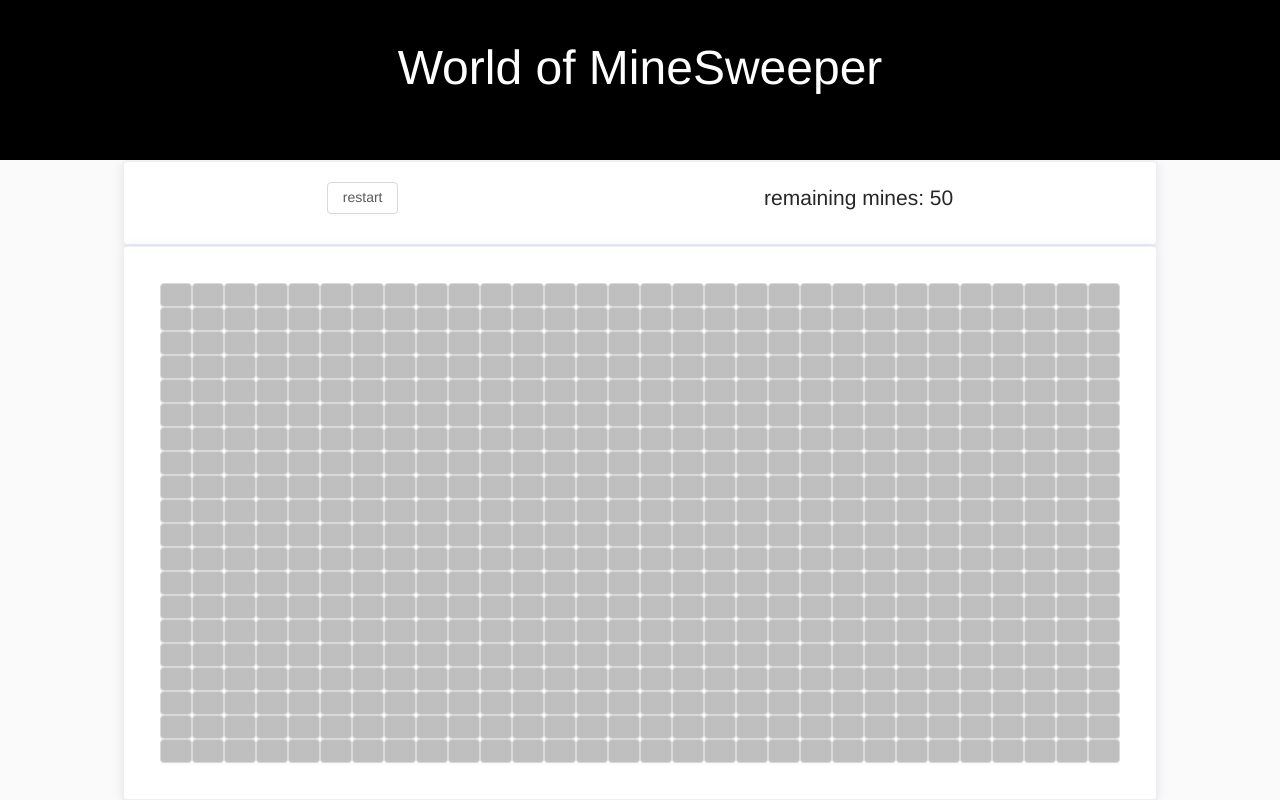
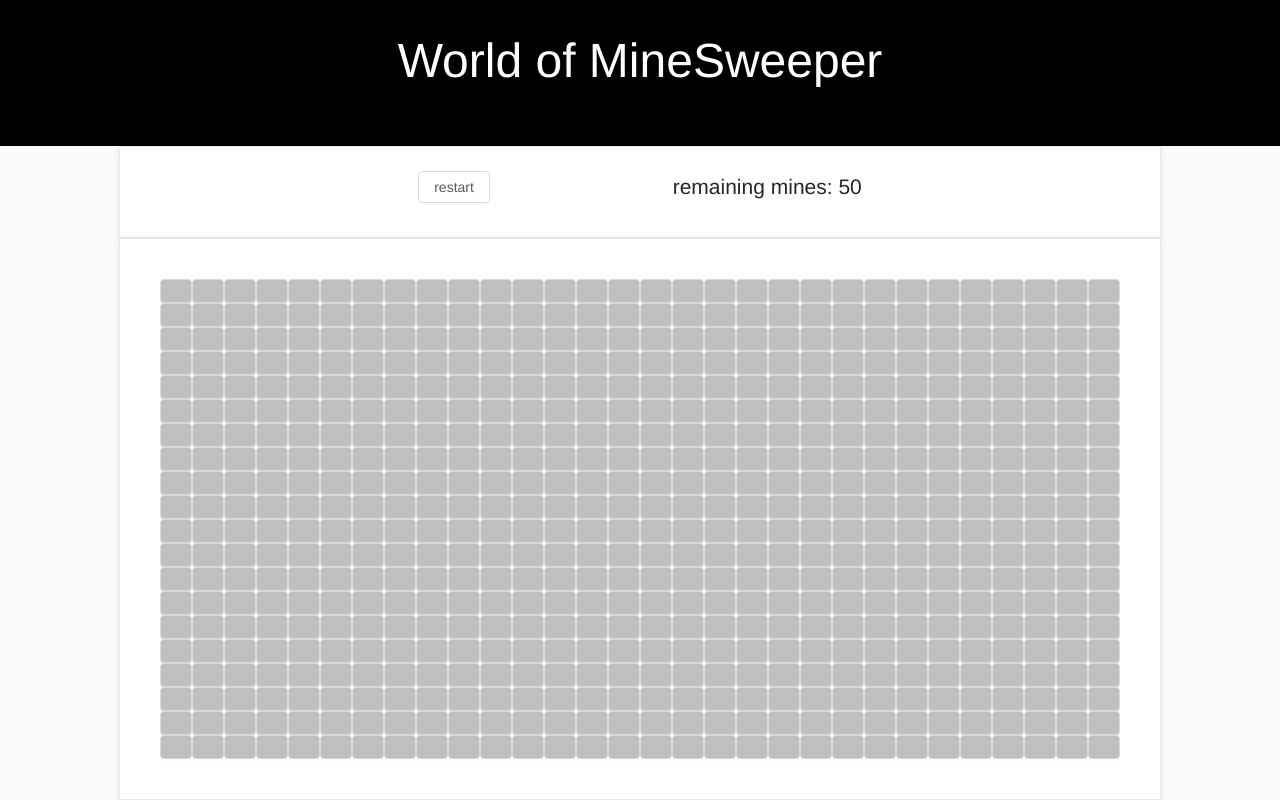
Before and after one commit to buchuitoudegou/MineSweeper, a Vue app: page / in a window 1280 px wide. Built offline with nearby package versions, Linux system fonts and the light colour scheme; the HTML template or start-up script is replaced by a standard one.

Commit message:
fix/rm-eleui

```diff
--- a/package.json
+++ b/package.json
@@ -9,7 +9,6 @@
   },
   "dependencies": {
     "ant-design-vue": "^1.3.4",
-    "element-ui": "^2.5.4",
     "vue": "^2.5.21",
     "vue-class-component": "^6.0.0",
     "vue-property-decorator": "^7.0.0",
--- a/src/main.ts
+++ b/src/main.ts
@@ -1,15 +1,12 @@
 import 'ant-design-vue/dist/antd.css';
-import 'element-ui/lib/theme-chalk/index.css';
 
 import Antd from 'ant-design-vue';
 import App from './App.vue';
-import ElementUI from 'element-ui';
 import Vue from 'vue';
 import router from './router';
 import store from './store';
 
 Vue.use(Antd);
-Vue.use(ElementUI);
 
 Vue.config.productionTip = false;
 
--- a/src/views/MineSweeper.vue
+++ b/src/views/MineSweeper.vue
@@ -5,11 +5,11 @@
     <h1 style="color: white; font-size: 3rem;">World of MineSweeper</h1>
   </div>
   <div id="main-container">
-    <el-card id="controler">
+    <a-card id="controler">
       <a-button @click="restart">restart</a-button>
       <h2>remaining mines: {{ restMine - wrongFlag }}</h2>
-    </el-card>
-    <el-card id="mine-wrapper">
+    </a-card>
+    <a-card id="mine-wrapper">
       <div class="row-container" v-for="(row,idx) of srcMap" :key="idx">
         <mine-button v-for="(mine, i) of row" :key="idx * 10 + i"
         :position="{ x: idx, y: i }"
@@ -19,7 +19,7 @@
         @open="openBtn"
         @flag="flagBtn"></mine-button>
       </div>
-    </el-card>
+    </a-card>
   </div>
 </div>
 </template>
@@ -161,8 +161,11 @@ export default class MineSweeper extends Vue {
   flex-direction: column;
   justify-content: space-around;
 }
-#controler .el-card__body {
+#controler .ant-card-body {
   display: flex;
   justify-content: space-around;
 }
+.ant-card {
+  box-shadow: 0 2px 8px rgba(0, 0, 0, 0.09);
+}
 </style>
```
Also changed, not shown: 1 other file (tests, documents, lock files or other folders).
